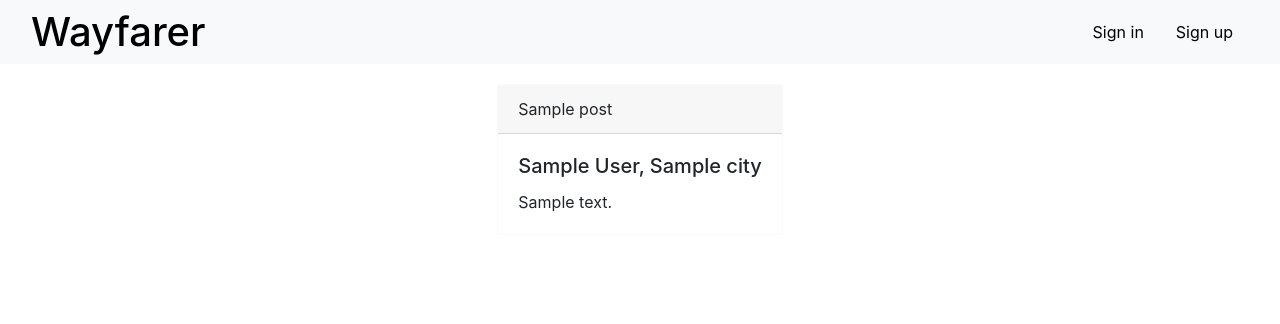
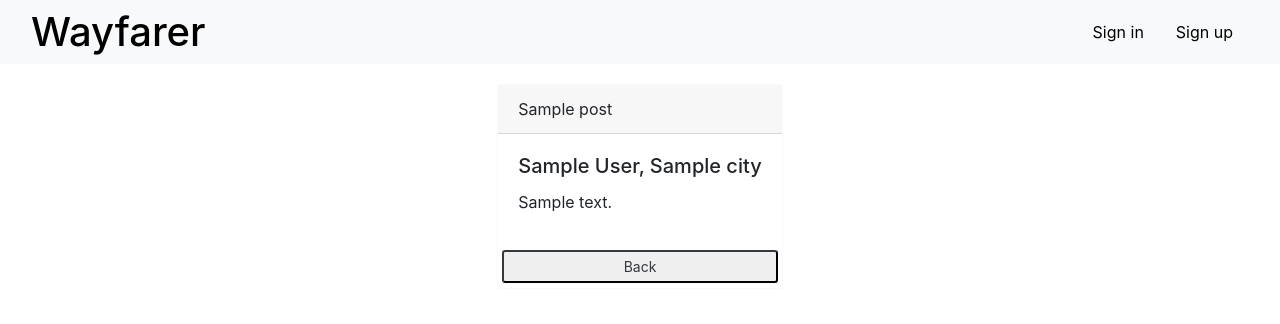
Before and after one commit to MT-Jackrabbit/sei_Project_Two, a Django app: page /user/1/show_post in a window 1280 px wide. Shown: the top 324 px of the page. Run offline with Django 3.2, Linux system fonts and the light colour scheme; tables that the repository leaves empty hold one stand-in row (values such as "Sample post"); some libraries are stand-ins or nearby versions.

Commit message:
adds back button to post show page

```diff
--- a/main_app/templates/user/show_post.html
+++ b/main_app/templates/user/show_post.html
@@ -4,7 +4,6 @@
     <link rel="stylesheet" href="{% static 'styles/show_post.css' %}">
 {% endblock %}
 {% block content %}
-
 <section id="section__post-content">
     <div class="card border-light mb-3">
         <div class="card-header">{{ post.title }}</div>
@@ -12,8 +11,7 @@
             <h5 class="card-title">{{ post.author }}, {{ post.city }}</h5>
             <p class="card-text">{{ post.content }}</p>
         </div>
+        <button class="btn-outline-dark btn-sm mt-3 mx-1" id="btn-back" onclick="history.back()">Back</button>
     </div>
 </section>
-
-
 {% endblock %}
```
